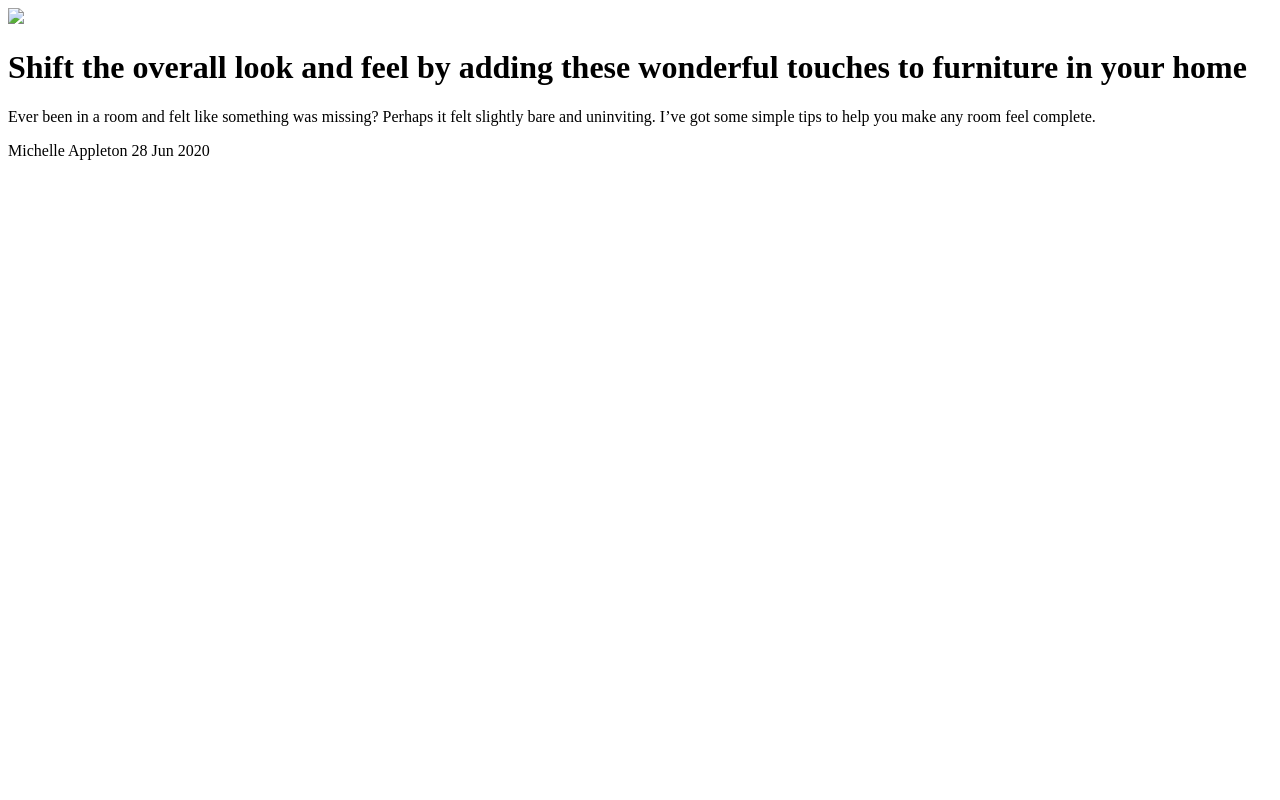
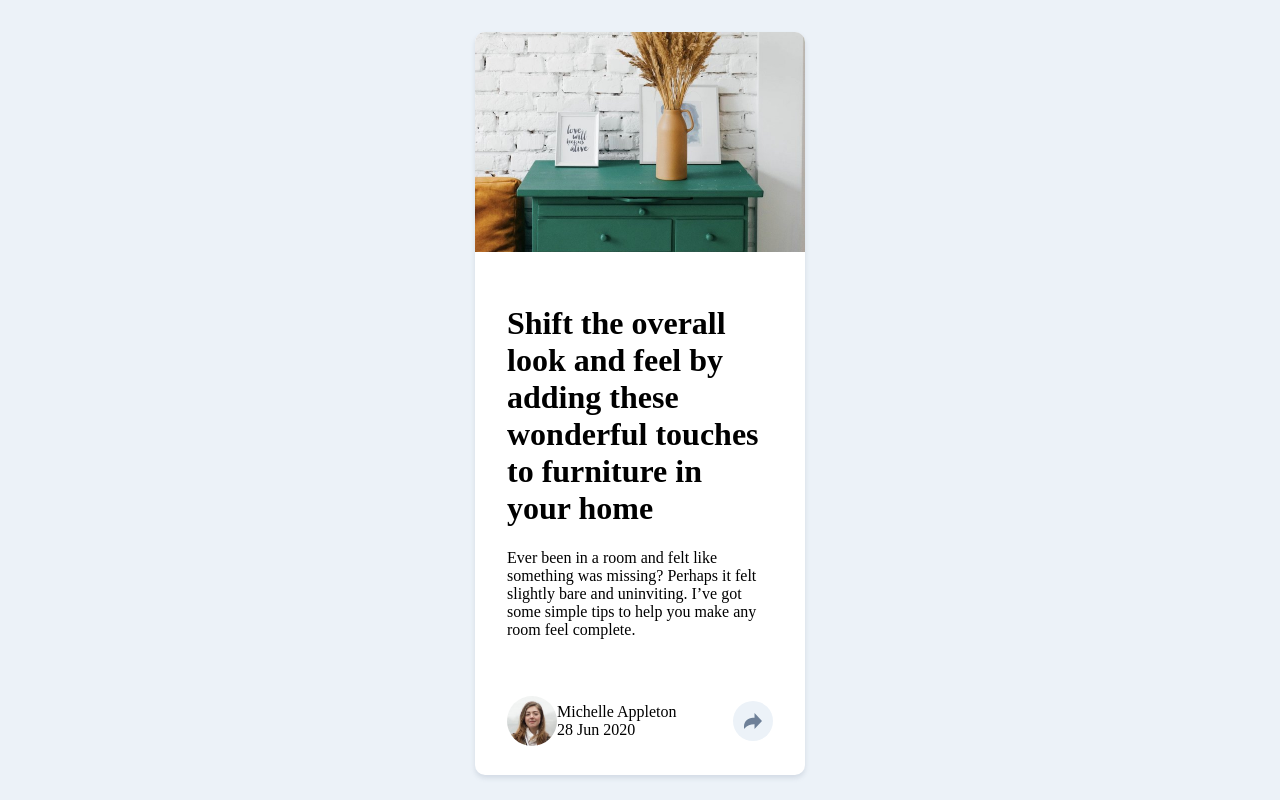
Before and after one commit to helihard/social-media-share-btn-w-vanilla-JS, a plain HTML site: page index.html in a window 1280 px wide. Drawn offline with Linux system fonts and the light colour scheme.

Commit message:
Basic styling

```diff
--- a/index.html
+++ b/index.html
@@ -5,19 +5,18 @@
   <meta name="viewport" content="width=device-width, initial-scale=1.0"> <!-- displays site properly based on user's device -->
 
   <link rel="icon" type="image/png" sizes="32x32" href="./images/favicon-32x32.png">
+  <link href="styles.css" rel="stylesheet">
+  <link href="text-styles.css" rel="stylesheet">
 
   <title>Frontend Mentor | Article preview component</title>
-
-  <!-- Feel free to remove these styles or customise in your own stylesheet 👍 -->
-  <style>
-    .attribution { font-size: 11px; text-align: center; }
-    .attribution a { color: hsl(228, 45%, 44%); }
-  </style>
 </head>
 <body>
   <div id="wrapper">
     <div id="container">
-      <img src="#">
+      <div id="main-img-container">
+        <img src="images/drawers.jpg" id="drawers">
+      </div>
+      <div id="text-container">
         <h1>
           Shift the overall look and feel by adding these wonderful touches to furniture in your home
         </h1>
@@ -26,9 +25,16 @@
           it felt slightly bare and uninviting. I’ve got some simple tips
           to help you make any room feel complete.
         </p>
+      </div> <!-- end "text-container" -->
       <div id="byline">
-        Michelle Appleton
+        <img src="images/avatar-michelle.jpg" id="michelle">
+        <p>
+          Michelle Appleton<br>
           28 Jun 2020
+        </p>
+        <div id="share-container">
+          <img src="images/icon-share.svg" id="share">
+        </div>
       </div> <!-- end "byline" -->
       <div id="share" style="display:none">
         Share
--- /dev/null
+++ b/styles.css
@@ -0,0 +1,72 @@
+:root {
+  --verydarkgrayishblue: hsl(217, 19%, 35%);
+  --desaturateddarkblue: hsl(214, 17%, 51%);
+  --grayishblue: hsl(212, 23%, 69%);
+  --lightgrayishblue: hsl(210, 46%, 95%);
+}
+
+body {
+  margin: 0;
+  padding: 0;
+  box-sizing: border-box;
+  background-color: var(--lightgrayishblue);
+}
+
+#wrapper {
+  width: 100vw;
+  display: flex;
+  justify-content: center;
+}
+
+#container {
+  margin-top: 2rem;
+  display: flex;
+  flex-direction: column;
+  width: 330px;
+  background-color: white;
+  border-radius: 10px;
+  overflow: hidden;
+  box-shadow: 0 3px 5px rgb(109, 127, 151, 0.2);
+}
+
+#main-img-container {
+  height: 220px;
+  overflow: hidden;
+}
+
+#drawers {
+  width: 100%;
+  height: auto;
+}
+
+#text-container {
+  margin: 32px;
+}
+
+#byline {
+  margin: 0 32px 20px;
+  display: flex;
+  align-items: center;
+}
+
+#michelle {
+  width: 50px;
+  height: 50px;
+  border-radius: 50%;
+}
+
+#share-container {
+  background-color: var(--lightgrayishblue);
+  width: 40px;
+  height: 40px;
+  border-radius: 50%;
+  display: flex;
+  justify-content: center;
+  align-items: center;
+  margin-left: auto;
+}
+
+#share {
+  width: 18px;
+  height: auto;
+}
```
Lines whose indentation alone changed are shown as unchanged.
